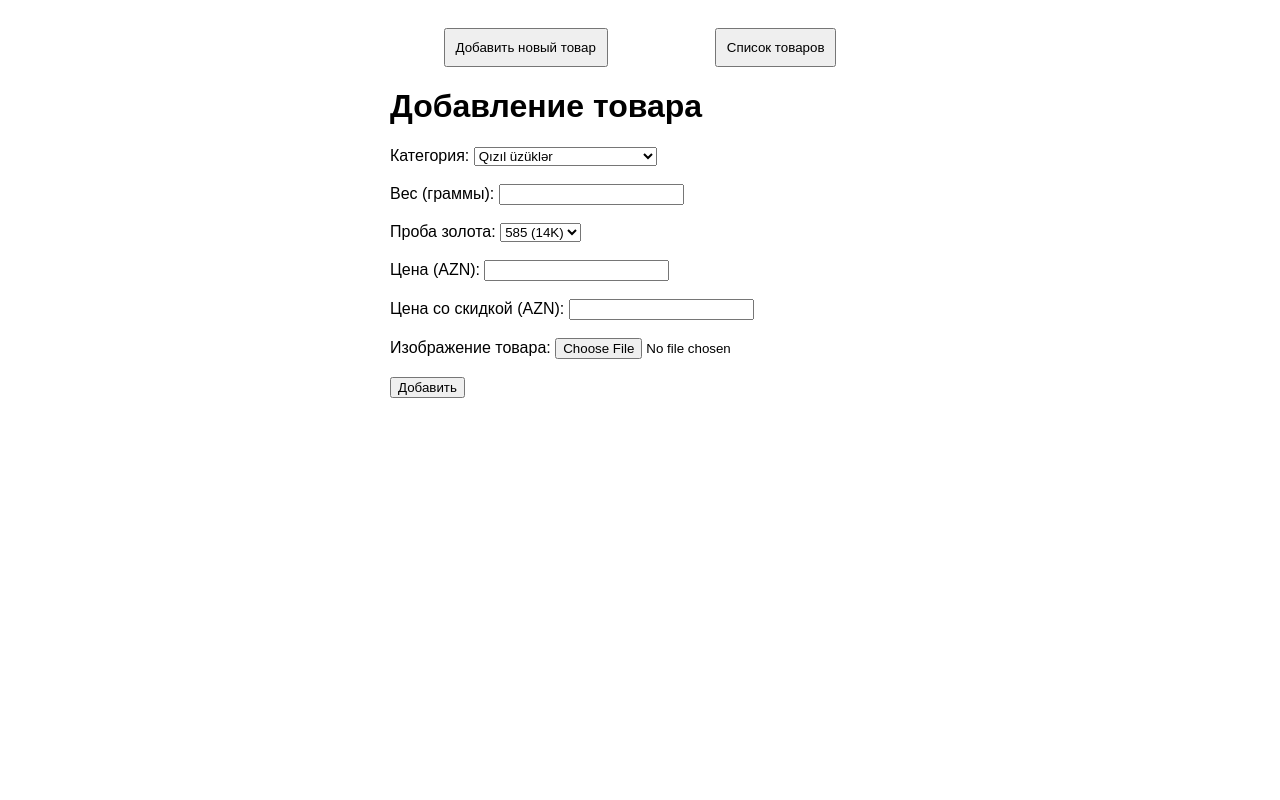
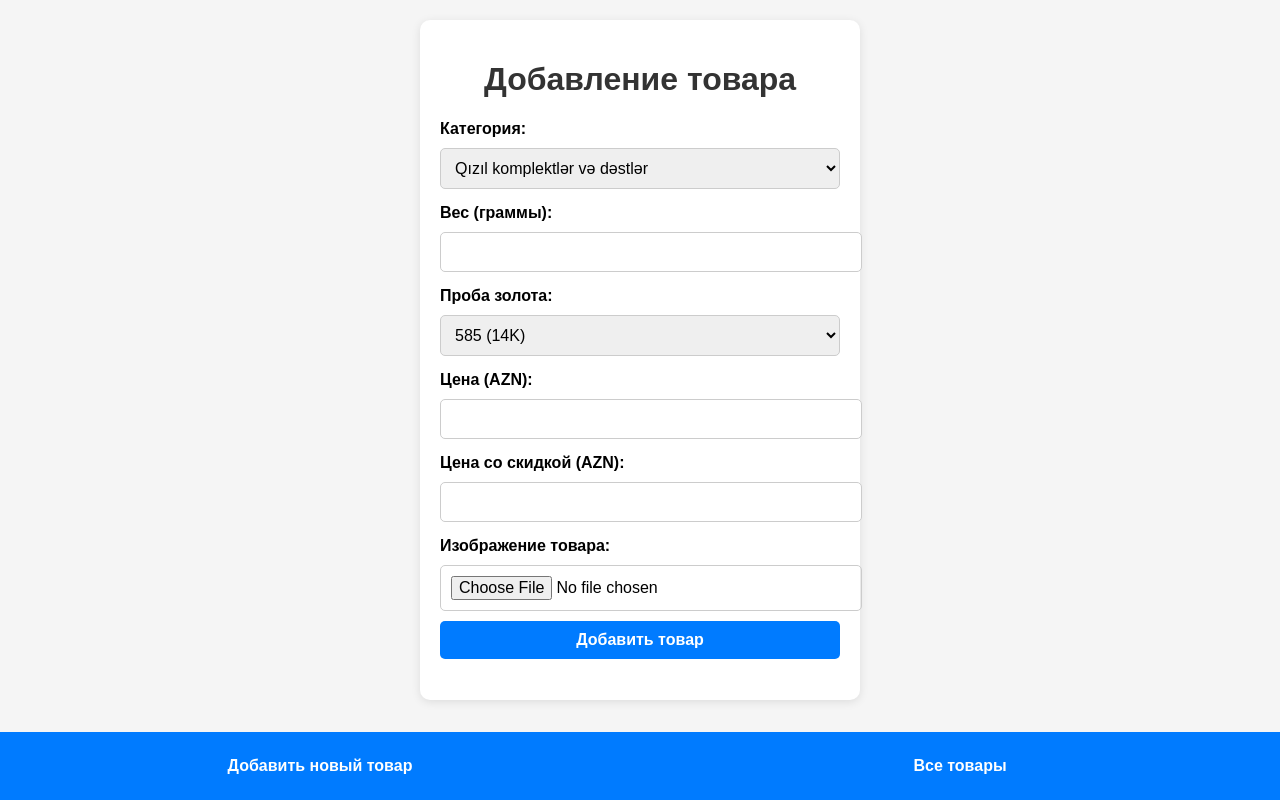
Before and after one commit to alikitto/webkaral, a Flask app: page / in a window 1280 px wide. Run offline with Flask 3, Linux system fonts and the light colour scheme.

Commit message:
Update index.html

```diff
--- a/templates/index.html
+++ b/templates/index.html
@@ -5,63 +5,128 @@
     <meta name="viewport" content="width=device-width, initial-scale=1.0">
     <title>Добавить товар</title>
     <style>
-        body { font-family: Arial, sans-serif; padding: 20px; }
-        .container { max-width: 500px; margin: auto; }
-        .preloader { display: none; text-align: center; margin-top: 10px; }
-        .menu { display: flex; justify-content: space-around; margin-bottom: 20px; }
-        .menu button { padding: 10px; cursor: pointer; }
+        body {
+            font-family: Arial, sans-serif;
+            display: flex;
+            flex-direction: column;
+            align-items: center;
+            margin: 0;
+            padding: 20px;
+            background-color: #f5f5f5;
+        }
+        .container {
+            width: 90%;
+            max-width: 400px;
+            background: #fff;
+            padding: 20px;
+            border-radius: 10px;
+            box-shadow: 0 2px 10px rgba(0, 0, 0, 0.1);
+        }
+        h1 {
+            text-align: center;
+            color: #333;
+        }
+        label {
+            font-weight: bold;
+            display: block;
+            margin: 10px 0 5px;
+        }
+        input, select, button {
+            width: 100%;
+            padding: 10px;
+            margin: 5px 0;
+            border-radius: 5px;
+            border: 1px solid #ccc;
+            font-size: 16px;
+        }
+        button {
+            background: #007bff;
+            color: white;
+            font-weight: bold;
+            border: none;
+            cursor: pointer;
+        }
+        button:hover {
+            background: #0056b3;
+        }
+        .file-input {
+            display: flex;
+            flex-direction: column;
+            align-items: center;
+            border: 2px dashed #aaa;
+            padding: 20px;
+            cursor: pointer;
+            text-align: center;
+            color: #555;
+        }
+        .bottom-menu {
+            position: fixed;
+            bottom: 0;
+            width: 100%;
+            background: #007bff;
+            padding: 10px 0;
+            display: flex;
+            justify-content: space-around;
+        }
+        .bottom-menu button {
+            background: none;
+            border: none;
+            color: white;
+            font-size: 16px;
+            font-weight: bold;
+            cursor: pointer;
+        }
     </style>
 </head>
 <body>
     <div class="container">
-        <div class="menu">
-            <button onclick="location.reload()">Добавить новый товар</button>
-            <button onclick="window.location='/products'">Список товаров</button>
-        </div>
-
         <h1>Добавление товара</h1>
         <form id="productForm" action="/add-product" method="POST" enctype="multipart/form-data">
             <label>Категория:</label>
             <select name="category" required>
+                <option value="144">Qızıl komplektlər və dəstlər</option>
+                <option value="138">Qızıl qolbaqlar</option>
+                <option value="140">Qızıl seplər</option>
+                <option value="132">Qızıl sırqalar</option>
                 <option value="126">Qızıl üzüklər</option>
-                <option value="132">Qızıl sırqalar</option>
-                <option value="140">Qızıl seplər</option>
-                <option value="138">Qızıl qolbaqlar</option>
-                <option value="144">Qızıl komplektlər və dəstlər</option>
-            </select><br><br>
+            </select>
 
             <label>Вес (граммы):</label>
-            <input type="number" step="0.01" name="weight" required><br><br>
+            <input type="number" step="0.01" name="weight" required>
 
             <label>Проба золота:</label>
             <select name="gold_purity" required>
                 <option value="105">585 (14K)</option>
                 <option value="106">750 (18K)</option>
-            </select><br><br>
+            </select>
 
             <label>Цена (AZN):</label>
-            <input type="number" step="0.01" name="price" required><br><br>
+            <input type="number" step="0.01" name="price" required>
 
             <label>Цена со скидкой (AZN):</label>
-            <input type="number" step="0.01" name="sale_price"><br><br>
+            <input type="number" step="0.01" name="sale_price">
 
             <label>Изображение товара:</label>
-            <input type="file" name="image" accept="image/*"><br><br>
+            <input type="file" name="image" accept="image/*" required>
 
-            <button type="submit">Добавить</button>
+            <button type="submit">Добавить товар</button>
         </form>
+        <p id="responseMessage"></p>
+    </div>
 
-        <div class="preloader">⏳ Идет загрузка...</div>
-        <p id="responseMessage"></p>
+    <div class="bottom-menu">
+        <button onclick="window.location.reload();">Добавить новый товар</button>
+        <button onclick="window.location.href='/products';">Все товары</button>
     </div>
 
     <script>
         document.getElementById("productForm").addEventListener("submit", async function(event) {
             event.preventDefault();
-            document.querySelector(".preloader").style.display = "block";
 
             const formData = new FormData(this);
             const responseMessage = document.getElementById("responseMessage");
+            responseMessage.textContent = "⏳ Загрузка...";
+            responseMessage.style.color = "blue";
 
             try {
                 const response = await fetch("/add-product", {
@@ -70,16 +135,17 @@
                 });
 
                 const result = await response.json();
-                document.querySelector(".preloader").style.display = "none";
-
                 if (response.ok) {
-                    responseMessage.innerHTML = `<span style='color:green'>✔️ ${result.message} <a href='${result.url}' target='_blank'>Перейти</a></span>`;
+                    responseMessage.textContent = "✅ " + result.message;
+                    responseMessage.style.color = "green";
                     this.reset();
                 } else {
-                    responseMessage.innerHTML = `<span style='color:red'>❌ Ошибка: ${result.message}</span>`;
+                    responseMessage.textContent = "❌ " + (result.message || "Ошибка при добавлении товара.");
+                    responseMessage.style.color = "red";
                 }
             } catch (error) {
-                responseMessage.innerHTML = `<span style='color:red'>❌ Ошибка соединения.</span>`;
+                responseMessage.textContent = "❌ Ошибка соединения.";
+                responseMessage.style.color = "red";
             }
         });
     </script>
```
